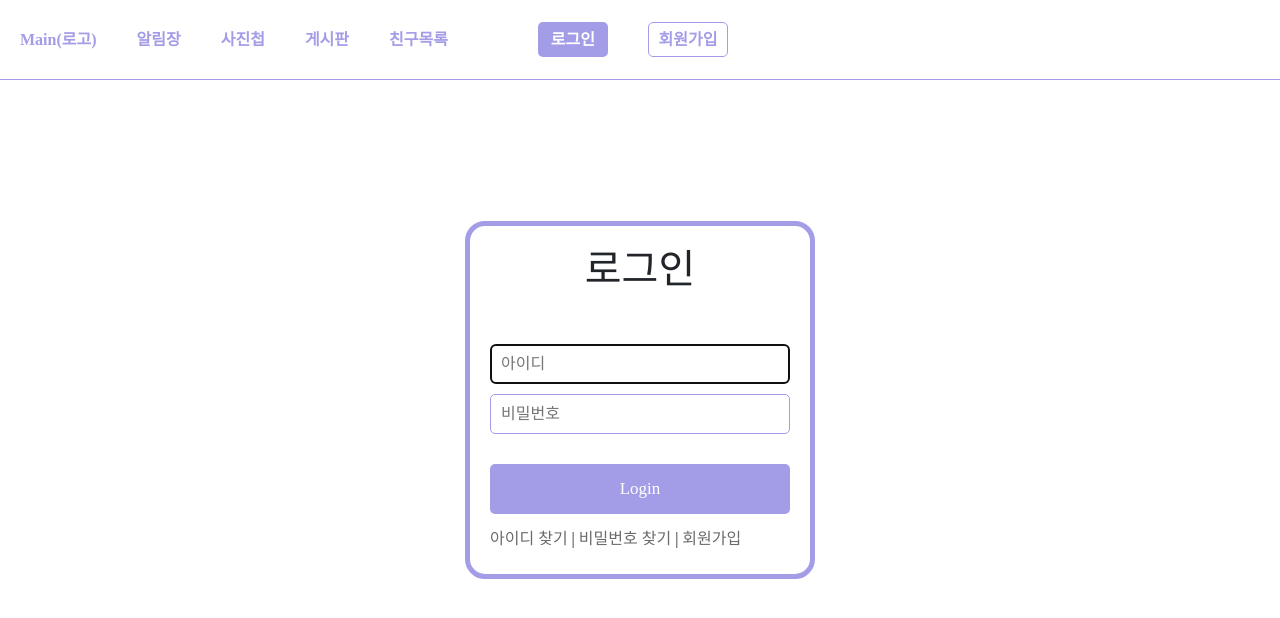
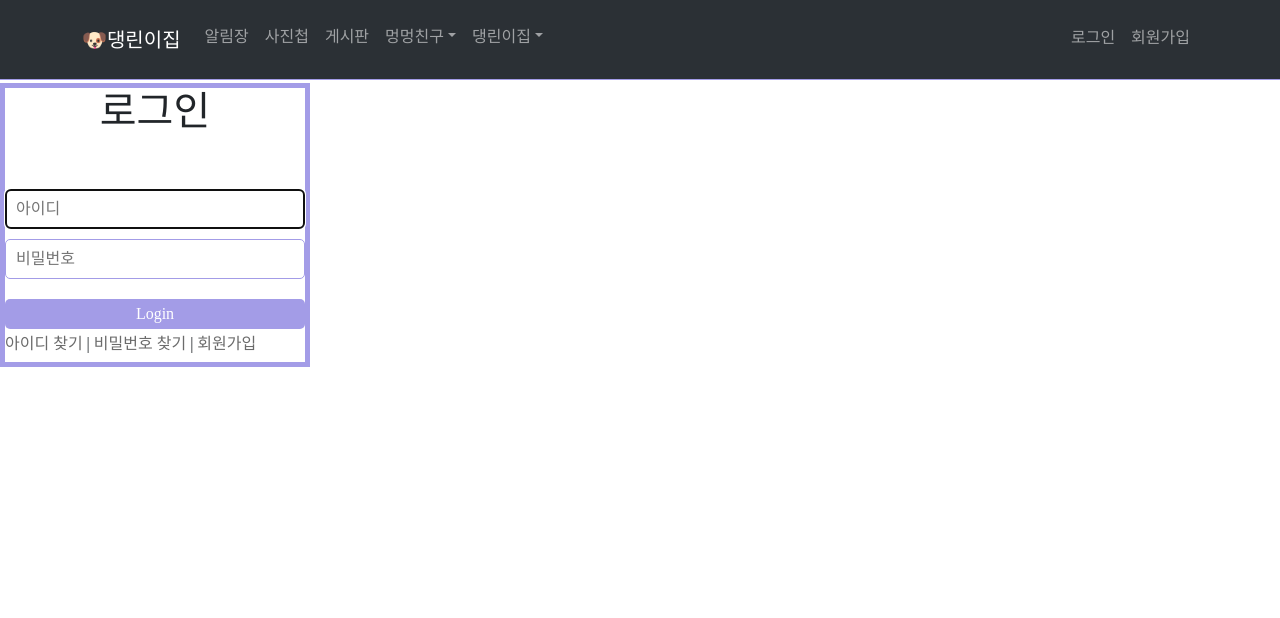
Before and after one commit to xooxpeak/React_Puppy, a React (Create React App) app: page /login in a window 1280 px wide. Shown: the top 618 px of the page. Built offline with nearby package versions, Linux system fonts and the light colour scheme.

Commit message:
[Feat] 로그인 기능 구현과 Cookie 생성

```diff
--- a/src/App.js
+++ b/src/App.js
@@ -1,6 +1,7 @@
 import './App.css'
 import "bootstrap/dist/css/bootstrap.min.css";
 import { BrowserRouter, Route, Routes } from 'react-router-dom';
+import { CookiesProvider } from 'react-cookie';
 import Main from './Main';
 import Nav from './components/Nav';
 import PuppyNote from './pages/PuppyNote';
@@ -11,9 +12,12 @@ import Follow from './pages/Follow';
 import Login from './pages/Login';
 import Register from './pages/Register';
 import RegisterPuppy from './pages/RegisterPuppy';
+import CreateStore from './pages/CreateStore';
+import StoreList from './pages/StoreList';
 
 function App() {
   return (
+    <CookiesProvider>
       <div className="App">
         <BrowserRouter>
           <Routes>
@@ -26,6 +30,8 @@ function App() {
               <Route path='/login' element={<Login/>}></Route>
               <Route path='/register' element={<Register/>}></Route>
               <Route path='/registerPuppy' element={<RegisterPuppy/>}></Route>
+              <Route path='/createStore' element={<CreateStore/>}></Route>
+              <Route path='/storeList' element={<StoreList/>}></Route>
               {/* <Route path='/findId' element={<FindId/>}></Route>
               <Route path='/findPw' element={<FindPw/>}></Route>
               <Route path='/resetPw' element={<ResetPw/>}></Route>
@@ -36,6 +42,7 @@ function App() {
           </Routes>
         </BrowserRouter>
       </div>
+    </CookiesProvider>
   );
 }
 
--- a/src/pages/Login.js
+++ b/src/pages/Login.js
@@ -1,23 +1,76 @@
-import React from "react";
+import React, { useState } from "react";
 import '../css/Login.css';
-import Nav from "../components/Nav";
-import { NavLink } from "react-router-dom";
+import Nav2 from "../components/Nav2";
+import { NavLink, useNavigate } from "react-router-dom";
+import axios from "axios";
+import { useCookies } from "react-cookie";
 
 let Login = () => {
+
+        let [cookies, setCookies] = useCookies(['user']);
+
+        // 아이디와 비밀번호
+        let [userId, setUserId] = useState("");
+        let [password, setPassword] = useState("");
+
+        let navigate = useNavigate();   // useNavigate 훅 사용
+
+        let onUserIdHandler = (e) => {
+            setUserId(e.target.value)
+            console.log("userId: ", e.target.value);
+        }
+
+        let onPasswordHandler = (e) => {
+            setPassword(e.target.value)
+            console.log("password: ", e.target.value);
+        }
+
+        // 로그인 함수
+        let loginHandler = () => {
+            // 로그인 요청 보내기
+            axios({
+                url: 'http://localhost:8082/api/v1/auth/n/login',
+                method: 'POST',
+                data: {
+                    userId: userId,
+                    password: password
+                }
+            })
+            .then((res) => {
+                // 로그인 성공
+                console.log(res.data)
+                if (res.status === 200) {
+                    setCookies('user', { userId, password });  // 쿠키에 사용자 정보 저장
+                    alert("로그인 성공!");
+                    navigate("/");  // 메인페이지로 이동
+
+                } else {
+                // 로그인 실패
+                    alert("아이디 또는 비밀번호가 잘못되었습니다.");
+
+                }
+            })
+            .catch((error) => {
+                // 서버 오류 또는 네트워크 오류
+                alert("로그인에 실패하였습니다.");
+                console.error("Error:", error);
+            });
+        }
+
         return (
             <div>
                 <div>
-                    <Nav/>
+                    <Nav2/>
                 </div>
-                <form className="loginForm">
+                <div className="loginForm">
                     <div>
                         <h1 id='login_title'>로그인</h1>
                     </div>
                     <div>
                         <div className="input">
-                            <input type="text" className="userId" id="userId" placeholder="아이디" autoFocus></input>
-                            <input type="password" className="password" id="password" placeholder="비밀번호"></input>
-                            <button id="loginBut">Login</button>
+                            <input type="text" className="userId" id="userId" placeholder="아이디" value={userId} onChange={onUserIdHandler} autoFocus></input>
+                            <input type="password" className="password" id="password" placeholder="비밀번호" value={password} onChange={onPasswordHandler}></input>
+                            <button onClick={loginHandler}>Login</button>
                         </div>
                         <div className="link">
                             <NavLink to="/findId">아이디 찾기</NavLink>
@@ -27,7 +80,7 @@ let Login = () => {
                             <NavLink to="/register">회원가입</NavLink>
                         </div>
                     </div>
-                </form>
+                </div>
             </div>
         );
     }
```
Lines whose indentation alone changed are shown as unchanged.
